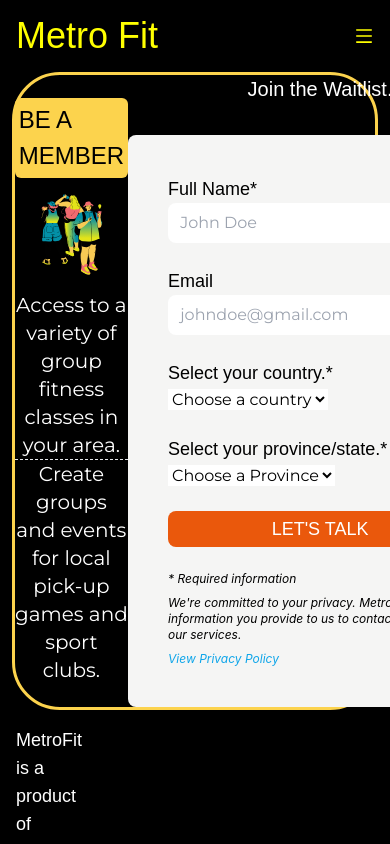
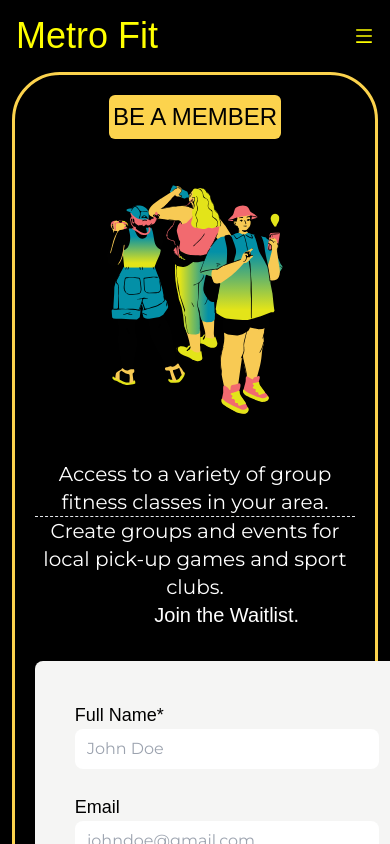
Before and after one commit to sweetmangoes/landing-page, a Next.js app in the folder metrofit-landing/: page /waitlist in a window 390 px wide. Shown: the top 844 px of the page. Built offline with nearby package versions, Linux system fonts and the light colour scheme; a web font is replaced by a local one.

Commit message:
updated mobile

```diff
--- a/metrofit-landing/pages/waitlist/index.js
+++ b/metrofit-landing/pages/waitlist/index.js
@@ -7,7 +7,7 @@ export default function Waitlist (){
       <br/>
       <br/>
         <div className="bg-black w-full flex flex-row items-center justify-evenly lg:h-[90vh]">
-          <div className="border-[3px] rounded-[3rem] border-amber-300 h-[90%] w-[94%] flex justify-around">
+          <div className="border-[3px] rounded-[3rem] border-amber-300 h-auto lg:h-[90%] w-[94%] flex flex-col sm:flex-row justify-around p-5">
             <div className="flex flex-col items-center justify-center">
               <h1 className="text-black font-monomaniac bg-amber-300 rounded-md text-[1.5rem] p-1">
                 BE A MEMBER
@@ -22,7 +22,7 @@ export default function Waitlist (){
                 </h1>
               </div>
             </div>
-            <div className="flex flex-col justify-center">
+            <div className="flex flex-col mr-auto ml-auto">
               <h1 className="text-white font-monomaniac text-xl text-center text-[2.5rem] pb-8">
                 Join the Waitlist.
               </h1>
```
